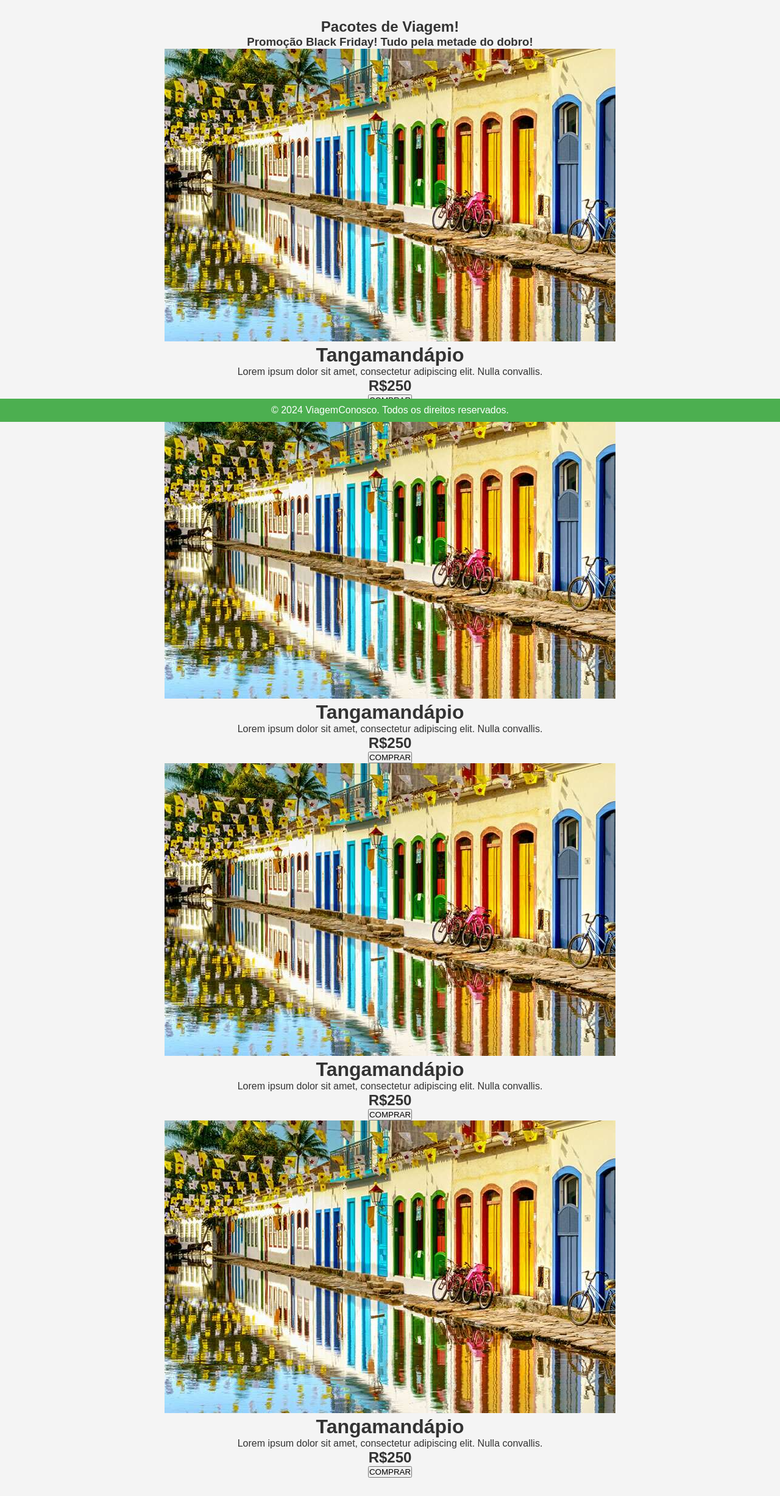
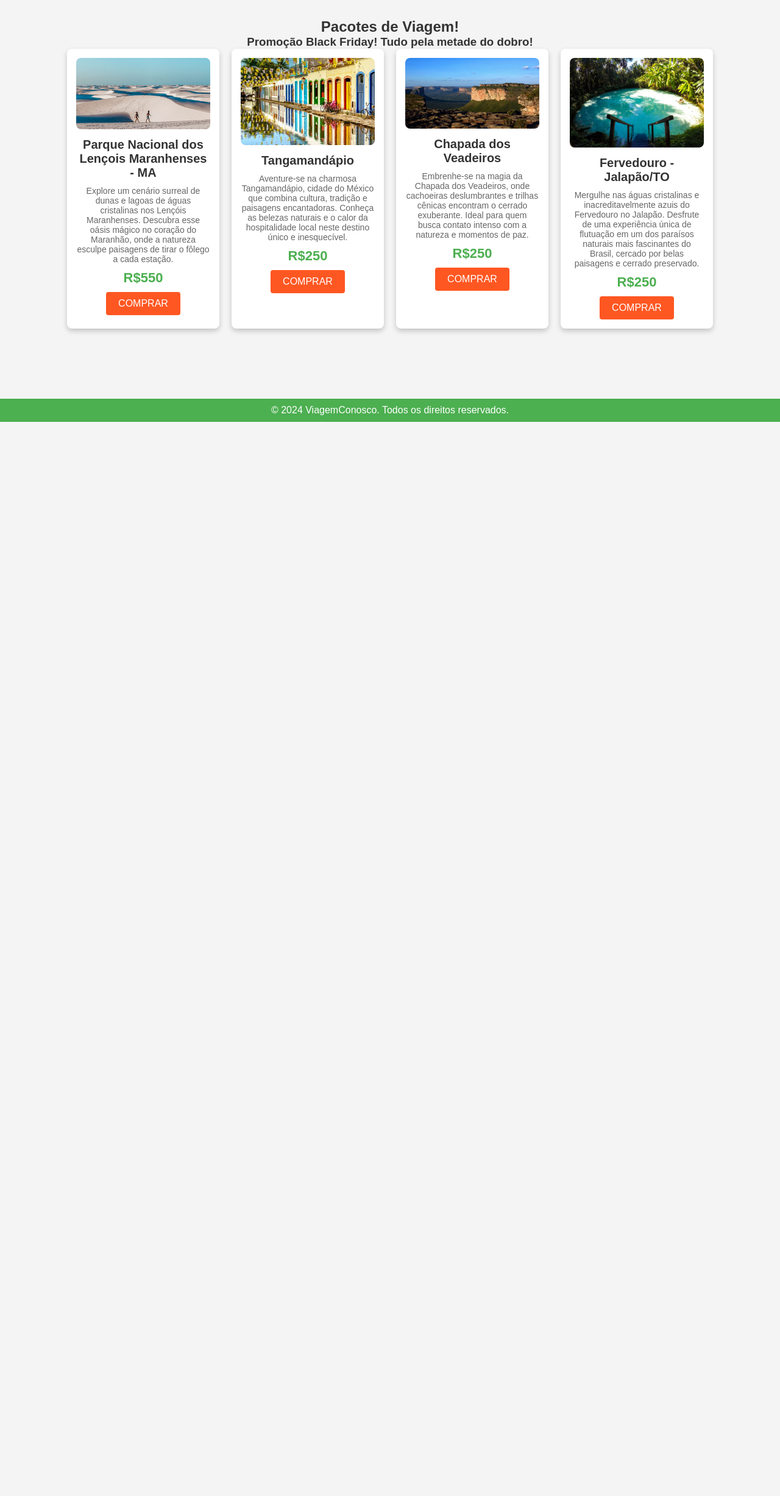
Before and after one commit to gabrielresplandes/frontend, a PHP site: page /pages/catalogo.html in a window 1280 px wide. Shown: the part 108-2562 px from the top of the page at 61% size. After the commit the page ends 800 px from the top, so only its background shows below. Run offline with PHP 8.4, Linux system fonts and the light colour scheme.

Commit message:
v2
HTML e CSS (realizado ajustes na parte do catalogo)

```diff
--- a/htmlCss/Aula 4 - Links e Background/index.html
+++ b/htmlCss/Aula 4 - Links e Background/index.html
@@ -21,7 +21,7 @@
         <div id="banner"></div>
 
         <div id="promo-text">
-            <h1>PROMOÇÃO RELÂMPAGO! VIAGEM PARA OS LENÇÓIS MARANHENSES POR R$5,50</h1>
+            <h1>PROMOÇÃO RELÂMPAGO! VIAGEM PARA OS LENÇÓIS MARANHENSES POR R$550</h1>
         </div>
     </main>
 
--- a/htmlCss/Aula 4 - Links e Background/pages/catalogo.html
+++ b/htmlCss/Aula 4 - Links e Background/pages/catalogo.html
@@ -22,33 +22,33 @@
             <div class="produtos-container">
                 <!-- Produto 1 -->
                 <div class="produto">
-                    <img src="../images/jpg2.jpg" alt="Tangamandápio">
-                    <h1>Tangamandápio</h1>
-                    <p>Lorem ipsum dolor sit amet, consectetur adipiscing elit. Nulla convallis.</p>
-                    <h2>R$250</h2>
+                    <img src="../images/jpg1.jpg" alt="Maranhao">
+                    <h1>Parque Nacional dos Lençois Maranhenses - MA</h1>
+                    <p>Explore um cenário surreal de dunas e lagoas de águas cristalinas nos Lençóis Maranhenses. Descubra esse oásis mágico no coração do Maranhão, onde a natureza esculpe paisagens de tirar o fôlego a cada estação.</p>
+                    <h2>R$550</h2>
                     <button>COMPRAR</button>
                 </div>
                 <!-- Produto 2 -->
                 <div class="produto">
                     <img src="../images/jpg2.jpg" alt="Tangamandápio">
                     <h1>Tangamandápio</h1>
-                    <p>Lorem ipsum dolor sit amet, consectetur adipiscing elit. Nulla convallis.</p>
+                    <p>Aventure-se na charmosa Tangamandápio, cidade do México que combina cultura, tradição e paisagens encantadoras. Conheça as belezas naturais e o calor da hospitalidade local neste destino único e inesquecível.</p>
                     <h2>R$250</h2>
                     <button>COMPRAR</button>
                 </div>
                 <!-- Produto 3 -->
                 <div class="produto">
-                    <img src="../images/jpg2.jpg" alt="Tangamandápio">
-                    <h1>Tangamandápio</h1>
-                    <p>Lorem ipsum dolor sit amet, consectetur adipiscing elit. Nulla convallis.</p>
+                    <img src="../images/jpg3.jpg" alt="Chapada">
+                    <h1>Chapada dos Veadeiros</h1>
+                    <p>Embrenhe-se na magia da Chapada dos Veadeiros, onde cachoeiras deslumbrantes e trilhas cênicas encontram o cerrado exuberante. Ideal para quem busca contato intenso com a natureza e momentos de paz.</p>
                     <h2>R$250</h2>
                     <button>COMPRAR</button>
                 </div>
                 <!-- Produto 4 -->
                 <div class="produto">
-                    <img src="../images/jpg2.jpg" alt="Tangamandápio">
-                    <h1>Tangamandápio</h1>
-                    <p>Lorem ipsum dolor sit amet, consectetur adipiscing elit. Nulla convallis.</p>
+                    <img src="../images/jpg4.jpg" alt="Fervedouro">
+                    <h1>Fervedouro - Jalapão/TO</h1>
+                    <p>Mergulhe nas águas cristalinas e inacreditavelmente azuis do Fervedouro no Jalapão. Desfrute de uma experiência única de flutuação em um dos paraísos naturais mais fascinantes do Brasil, cercado por belas paisagens e cerrado preservado.</p>
                     <h2>R$250</h2>
                     <button>COMPRAR</button>
                 </div>
--- a/htmlCss/Aula 4 - Links e Background/style/style.css
+++ b/htmlCss/Aula 4 - Links e Background/style/style.css
@@ -1,4 +1,3 @@
-/* Reset de estilo */
 * {
     padding: 0;
     margin: 0;
@@ -33,17 +32,15 @@ nav a:hover {
     text-decoration: underline;
 }
 
-/* Estilo para o banner */
 #banner {
     width: 100%;
-    height: 300px;  /* A altura pode ser ajustada conforme a necessidade */
-    background-image: url('../images/jpg1.jpg'); /* Caminho para a imagem de fundo */
+    height: 300px;
+    background-image: url('../images/jpg1.jpg');
     background-repeat: no-repeat;
-    background-size: cover;  /* Faz com que a imagem cubra toda a área do banner */
-    background-position: center center;  /* Garante que a imagem fique centralizada */
+    background-size: cover;
+    background-position: center;
 }
 
-/* Estilos para o texto de promoção */
 #promo-text {
     text-align: center;
     margin-top: 20px;
@@ -56,10 +53,74 @@ nav a:hover {
     color: #FF5722;
 }
 
-/* Estilos gerais da página */
 main {
     padding: 30px;
     text-align: center;
+}
+
+#catalogo {
+    display: flex;
+    flex-wrap: wrap;
+    gap: 20px;
+    justify-content: center;
+}
+
+.produtos-container {
+    display: flex;
+    flex-wrap: wrap;
+    justify-content: center;
+    gap: 20px;
+}
+
+.produto {
+    background-color: white;
+    border-radius: 8px;
+    box-shadow: 0 4px 8px rgba(0, 0, 0, 0.2);
+    padding: 15px;
+    text-align: center;
+    max-width: 250px;
+    transition: transform 0.3s;
+}
+
+.produto:hover {
+    transform: scale(1.05);
+}
+
+.produto img {
+    width: 100%;
+    border-radius: 8px;
+}
+
+.produto h1 {
+    font-size: 20px;
+    margin: 10px 0;
+}
+
+.produto p {
+    font-size: 14px;
+    color: #666;
+    margin: 10px 0;
+}
+
+.produto h2 {
+    font-size: 22px;
+    color: #4CAF50;
+    margin: 10px 0;
+}
+
+.produto button {
+    background-color: #FF5722;
+    color: white;
+    padding: 10px 20px;
+    border: none;
+    border-radius: 4px;
+    cursor: pointer;
+    font-size: 16px;
+    transition: background-color 0.3s;
+}
+
+.produto button:hover {
+    background-color: #E64A19;
 }
 
 footer {
```
